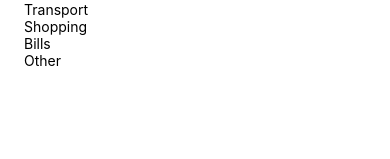
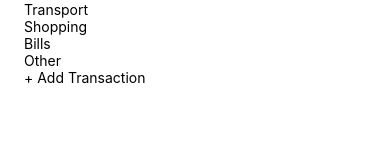
Before and after one commit to meganclapinski25/expo-final, a React Native app: screen /Transactions in a window 390 px wide. Shown: the part 217-376 px from the top of the page. Built offline with nearby package versions, Linux system fonts and the light colour scheme.

Commit message:
Update TransactionsScreen.js

```diff
--- a/screens/TransactionsScreen.js
+++ b/screens/TransactionsScreen.js
@@ -49,6 +49,11 @@ export default function TransactionsScreen(){
                     </TouchableOpacity>
                 ))}
                 </View>
+
+                {/* Add button */}
+                <TouchableOpacity style={styles.addBtn} onPress={handleAdd}>
+                <Text style={styles.addBtnText}>+ Add Transaction</Text>
+                </TouchableOpacity>
         </View>
       );
 }
```
